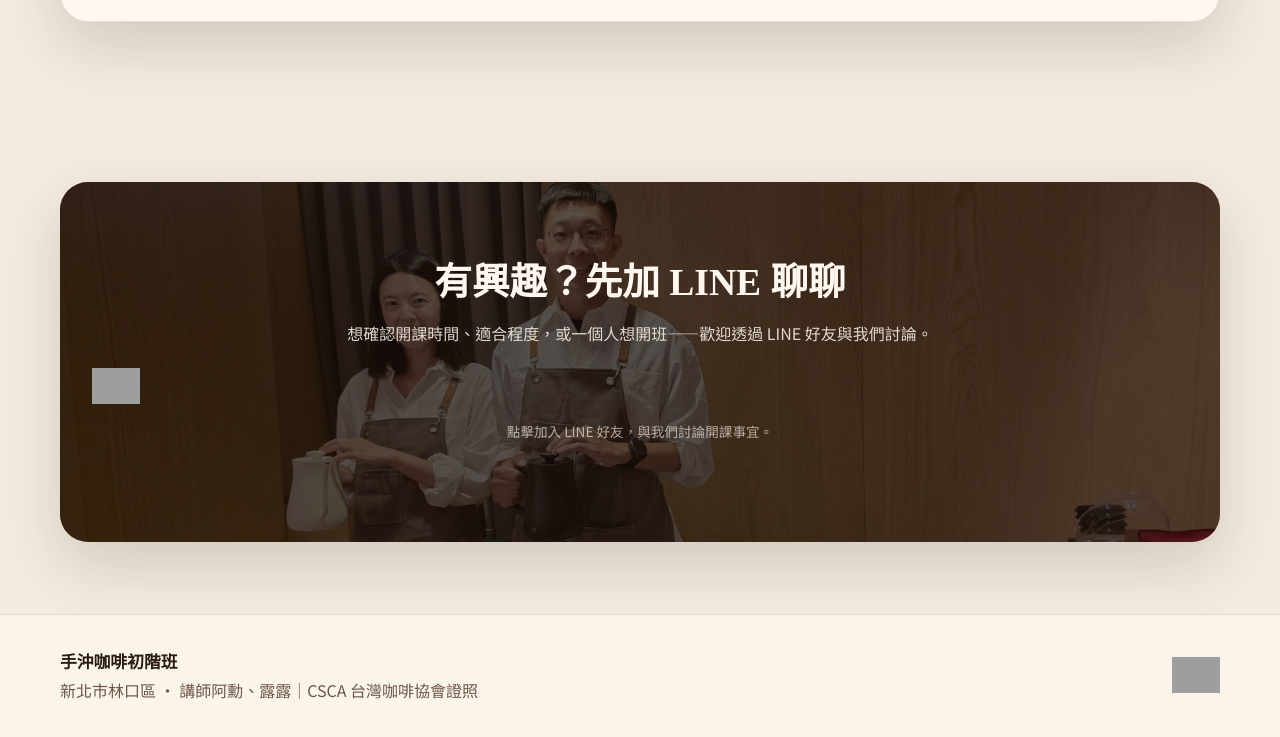
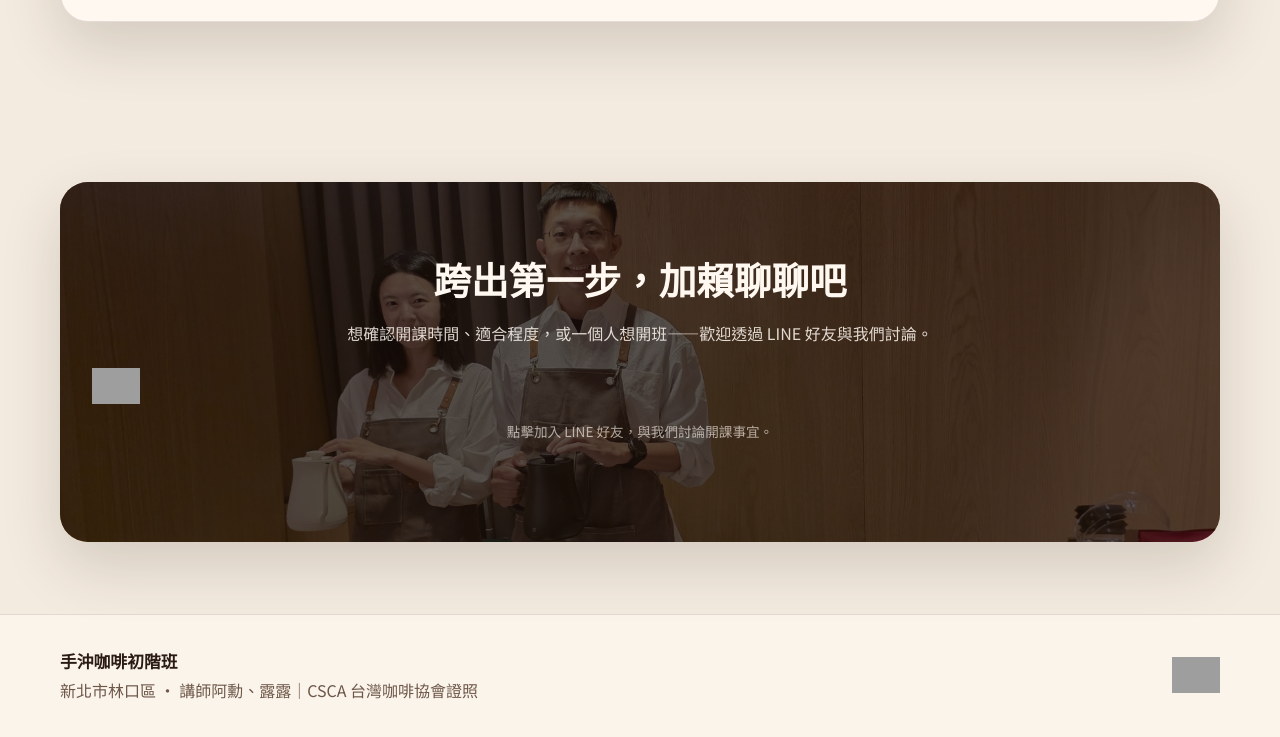
Before and after one commit to tsglee/coffee-beginner-course, a plain HTML site: page index.html in a window 1280 px wide. Shown: the part 9046-9783 px from the top of the page. Drawn offline with Linux system fonts and the light colour scheme; grey boxes are pictures that could not be loaded.

Commit message:
Update final CTA headline copy
Change to 「跨出第一步，加賴聊聊吧」.

```diff
--- a/index.html
+++ b/index.html
@@ -327,7 +327,7 @@
         <img class="cta-bg" src="images/duo-hero-web.jpg" alt="" width="1800" height="1012" loading="lazy" />
         <div class="cta-shade"></div>
         <div class="wrap cta-box">
-          <h2>有興趣？先加 LINE 聊聊</h2>
+          <h2>跨出第一步，加賴聊聊吧</h2>
           <p>想確認開課時間、適合程度，或一個人想開班——歡迎透過 LINE 好友與我們討論。</p>
           <a class="line-friend" id="line-cta" href="https://lin.ee/5bkhZu1" rel="noopener noreferrer" aria-label="加入 LINE 好友"><img src="https://scdn.line-apps.com/n/line_add_friends/btn/zh-Hant.png" alt="加入好友" height="36" width="auto" /></a>
           <p class="fineprint">點擊加入 LINE 好友，與我們討論開課事宜。</p>
```
